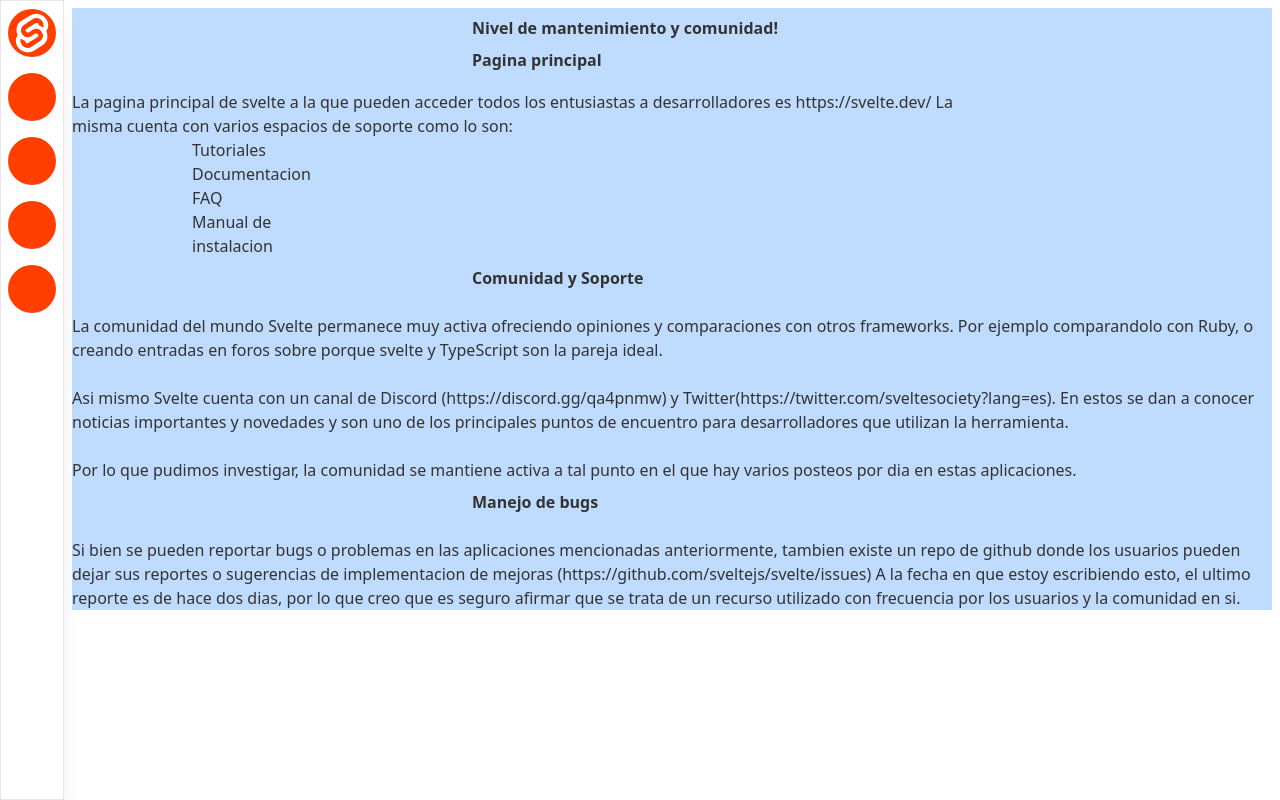
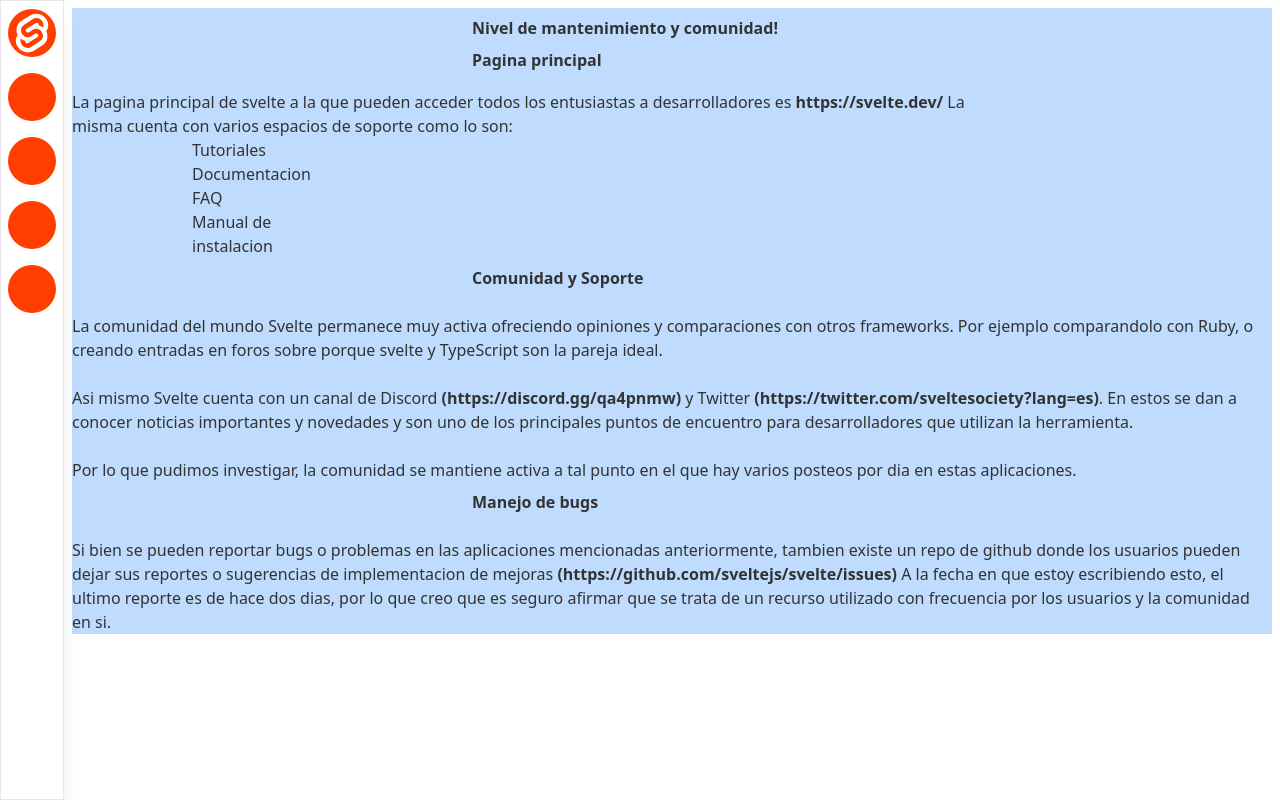
Before and after one commit to ucudal/PW_2021_Framework-Svelte, a Svelte app in the folder my-svelte-project/: page /community in a window 1280 px wide. Built offline with nearby package versions, Linux system fonts and the light colour scheme; some icons are missing.

Commit message:
links brillantes

```diff
--- a/my-svelte-project/src/Pages/Community.svelte
+++ b/my-svelte-project/src/Pages/Community.svelte
@@ -18,7 +18,7 @@
 
   <div class="grid grid-cols-4" >
     <div class="col-start-1 col-end-4">
-      <p class="texto">La pagina principal de svelte a la que pueden acceder todos los entusiastas a desarrolladores es https://svelte.dev/
+      <p class="texto">La pagina principal de svelte a la que pueden acceder todos los entusiastas a desarrolladores es <a class="titulo" href="https://svelte.dev/">https://svelte.dev/</a>
       La misma cuenta con varios espacios de soporte como lo son:</p>
     </div>
   </div>
@@ -45,7 +45,7 @@
   <div class="grid grid-cols-3">
     <div class="col-start-1 col-end-4">
       <p class="texto">La comunidad del mundo Svelte permanece muy activa ofreciendo opiniones y comparaciones con otros frameworks. Por ejemplo comparandolo con Ruby, o creando entradas en foros sobre porque svelte y TypeScript son la pareja ideal.</p>
-      <p class="texto">Asi mismo Svelte cuenta con un canal de Discord (https://discord.gg/qa4pnmw) y Twitter(https://twitter.com/sveltesociety?lang=es).
+      <p class="texto">Asi mismo Svelte cuenta con un canal de Discord <a class="titulo" href="https://discord.gg/qa4pnmw">(https://discord.gg/qa4pnmw)</a> y Twitter <a class="titulo" href="https://twitter.com/sveltesociety?lang=es">(https://twitter.com/sveltesociety?lang=es)</a>.
         En estos se dan a conocer noticias importantes y novedades y son uno de los principales puntos de encuentro para desarrolladores que utilizan la herramienta.</p>
       <p class="texto">Por lo que pudimos investigar, la comunidad se mantiene activa a tal punto en el que hay varios posteos por dia en estas aplicaciones.</p>
     </div>
@@ -60,7 +60,7 @@
   <div class="grid grid-cols-3">
     <div class="col-start-1 col-end-4">
       <p class="texto">
-        Si bien se pueden reportar bugs o problemas en las aplicaciones mencionadas anteriormente, tambien existe un repo de github donde los usuarios pueden dejar sus reportes o sugerencias de implementacion de mejoras (https://github.com/sveltejs/svelte/issues) A la fecha en que estoy escribiendo esto, el ultimo reporte es de hace dos dias, por lo que creo que es seguro afirmar que se trata de un recurso utilizado con frecuencia por los usuarios y la comunidad en si.
+        Si bien se pueden reportar bugs o problemas en las aplicaciones mencionadas anteriormente, tambien existe un repo de github donde los usuarios pueden dejar sus reportes o sugerencias de implementacion de mejoras <a class="titulo" href="https://github.com/sveltejs/svelte/issues">(https://github.com/sveltejs/svelte/issues)</a> A la fecha en que estoy escribiendo esto, el ultimo reporte es de hace dos dias, por lo que creo que es seguro afirmar que se trata de un recurso utilizado con frecuencia por los usuarios y la comunidad en si.
       </p>
     </div>
   </div>
```
